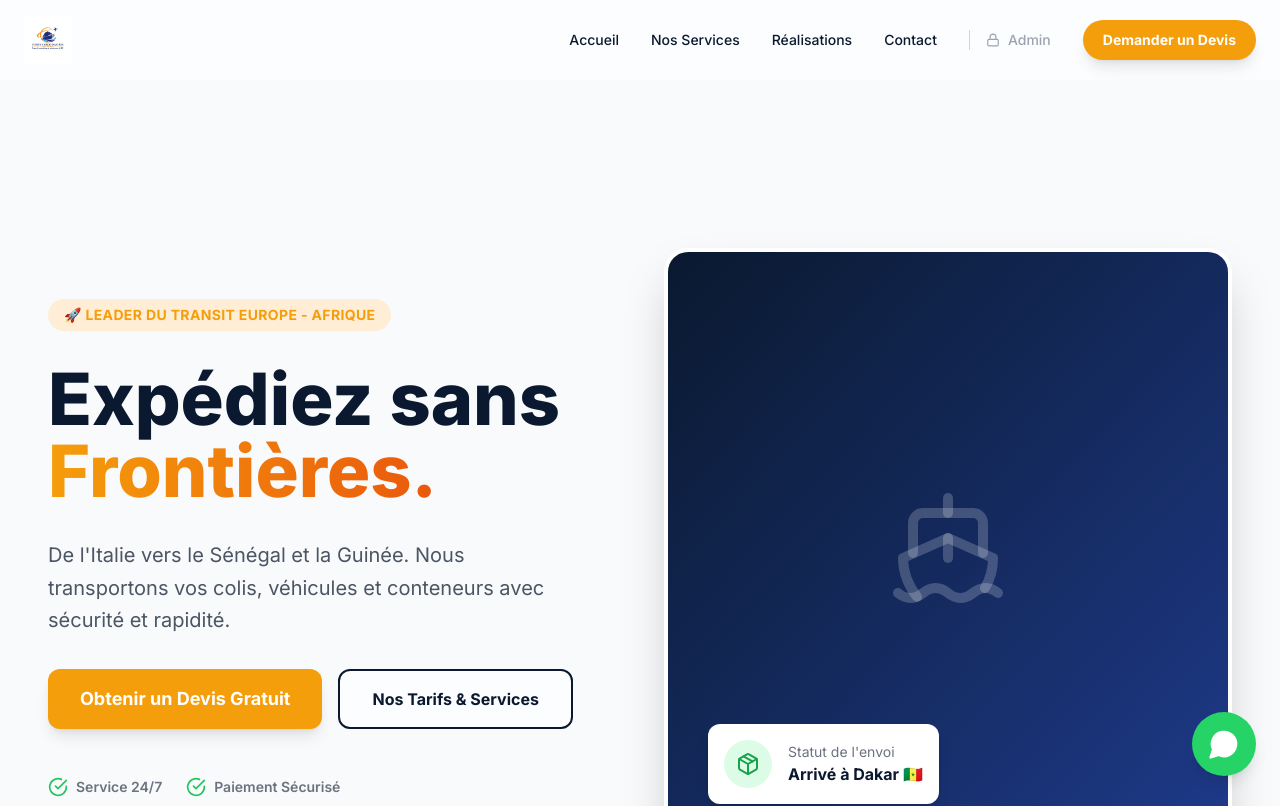
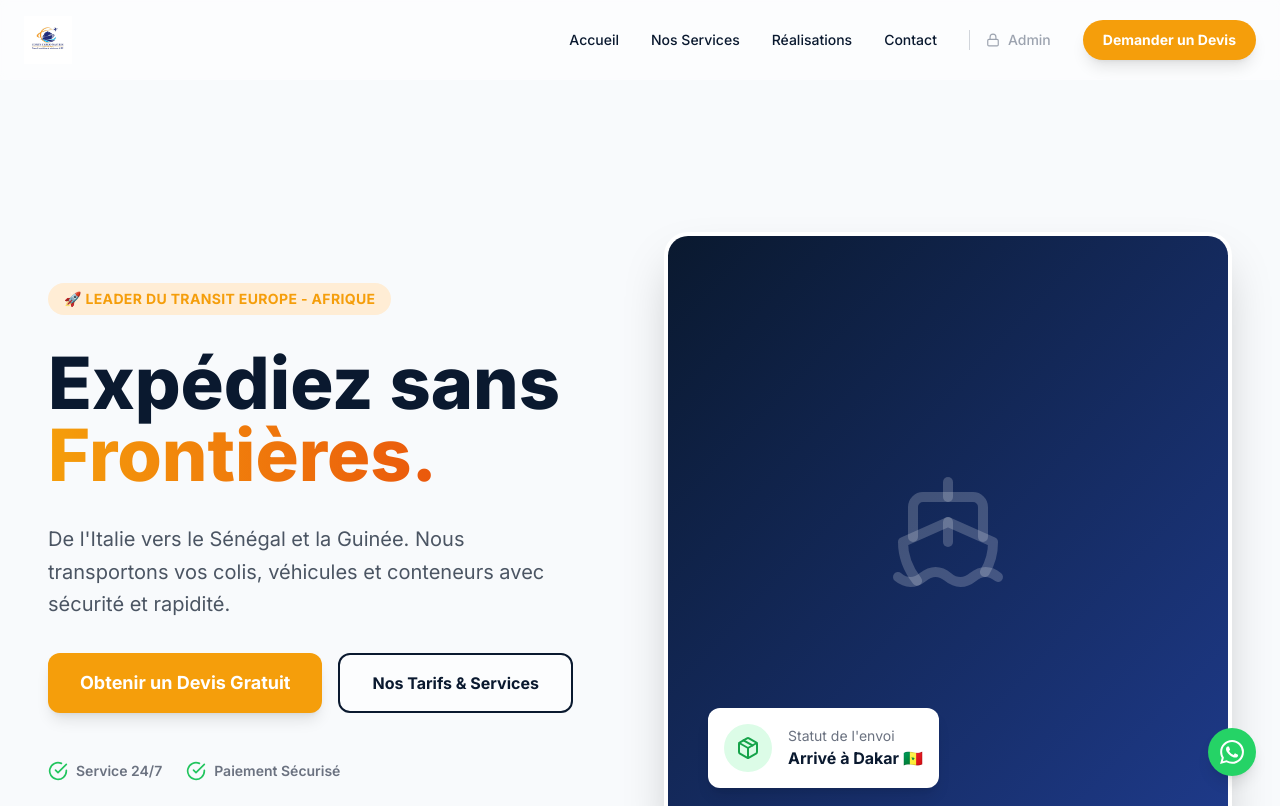
Before and after one commit to cheicktidjane312/conte-cargo-web, a Next.js app: page / in a window 1280 px wide. Shown: the top 806 px of the page. Built offline with nearby package versions, Linux system fonts and the light colour scheme.

Commit message:
Reduce top padding homepage

```diff
--- a/src/app/(site)/layout.tsx
+++ b/src/app/(site)/layout.tsx
@@ -21,7 +21,7 @@
     <html lang="fr">
       <body className={inter.className}>
         <Header />
-        <main className="min-h-screen pt-[80px]">
+        <main className="min-h-screen pt-16">
           {children}
         </main>
         <FloatingWhatsApp />
--- a/src/app/(site)/loading.tsx
+++ b/src/app/(site)/loading.tsx
@@ -1,16 +1,16 @@
 export default function Loading() {
   return (
-    <div className="fixed inset-0 z-[100] flex flex-col items-center justify-center bg-white">
-      {/* Animation des cercles (Spinner) */}
-      <div className="relative flex items-center justify-center mb-4">
-        {/* Cercle Bleu Extérieur */}
-        <div className="w-16 h-16 border-4 border-conte-blue/20 border-t-conte-blue rounded-full animate-spin"></div>
-        {/* Cercle Orange Intérieur */}
-        <div className="absolute w-8 h-8 border-4 border-conte-orange/20 border-b-conte-orange rounded-full animate-spin-reverse"></div>
+    <div className="fixed inset-0 z-50 flex items-center justify-center bg-white/80 backdrop-blur-sm">
+      <div className="relative flex items-center justify-center">
+        {/* Cercle extérieur */}
+        <div className="h-16 w-16 animate-spin rounded-full border-4 border-gray-200"></div>
+
+        {/* Cercle intérieur (couleur principale) */}
+        <div className="absolute h-16 w-16 animate-spin rounded-full border-4 border-blue-600 border-t-transparent"></div>
+
+        {/* Optionnel : Logo ou icône au centre */}
+        {/* <span className="absolute text-xs font-bold text-blue-600">CC</span> */}
       </div>
-
-      {/* Petit texte rassurant */}
-      <p className="text-conte-blue font-bold animate-pulse">Chargement...</p>
     </div>
   );
 }
--- a/src/components/ui/FloatingWhatsApp.tsx
+++ b/src/components/ui/FloatingWhatsApp.tsx
@@ -1,12 +1,12 @@
-// src/components/ui/FloatingWhatsApp.tsx
-"use client"; // Obligatoire car on utilise de l'interactivité (useState)
+"use client";
 
 import { useState } from 'react';
-import { MessageCircle, X } from 'lucide-react'; // On utilise les icônes Lucide
+import { X } from 'lucide-react';
 
 export default function FloatingWhatsApp() {
   const [isOpen, setIsOpen] = useState(false);
 
+  // Tes infos conservées intactes
   const contacts = [
     { country: 'Sénégal', flag: '🇸🇳', number: '221785060913', label: 'Dakar (Bureau 1)' },
     { country: 'Sénégal', flag: '🇸🇳', number: '221785049804', label: 'Dakar (Bureau 2)' },
@@ -17,9 +17,9 @@
   return (
     <div className="fixed bottom-6 right-6 z-50 flex flex-col items-end gap-4">
 
-      {/* MENU DÉROULANT (Apparaît quand on clique) */}
+      {/* MENU DÉROULANT (Reste identique mais ajusté pour ne pas être caché) */}
       <div className={`transition-all duration-300 origin-bottom-right ${isOpen ? 'scale-100 opacity-100' : 'scale-0 opacity-0'}`}>
-        <div className="bg-white rounded-xl shadow-2xl overflow-hidden border border-gray-100 w-64">
+        <div className="bg-white rounded-xl shadow-2xl overflow-hidden border border-gray-100 w-64 mb-2">
           <div className="bg-[#25D366] p-3 text-white text-center font-bold text-sm">
             👋 Discuter avec nous
           </div>
@@ -43,15 +43,19 @@
         </div>
       </div>
 
-      {/* BOUTON PRINCIPAL */}
+      {/* BOUTON PRINCIPAL (Optimisé : plus petit, sans rebond) */}
       <button
         onClick={() => setIsOpen(!isOpen)}
-        className={`p-4 rounded-full shadow-lg transition-all duration-300 hover:scale-110 flex items-center justify-center ${isOpen ? 'bg-gray-800 rotate-90' : 'bg-[#25D366] animate-bounce-slow'}`}
+        // 👇 Changements ici : h-12 w-12 (48px) au lieu de p-4, et suppression de animate-bounce
+        className={`h-12 w-12 rounded-full shadow-lg transition-transform duration-300 hover:scale-110 flex items-center justify-center ${isOpen ? 'bg-gray-800 rotate-90' : 'bg-[#25D366]'}`}
       >
         {isOpen ? (
-          <X className="w-8 h-8 text-white" />
+          <X className="w-6 h-6 text-white" />
         ) : (
-          <MessageCircle className="w-8 h-8 text-white fill-current" />
+          // Icône WhatsApp Officielle (plus propre)
+          <svg viewBox="0 0 24 24" className="h-6 w-6 fill-white" xmlns="http://www.w3.org/2000/svg">
+            <path d="M17.472 14.382c-.297-.149-1.758-.867-2.03-.967-.273-.099-.471-.148-.67.15-.197.297-.767.966-.94 1.164-.173.199-.347.223-.644.075-.297-.15-1.255-.463-2.39-1.475-.883-.788-1.48-1.761-1.653-2.059-.173-.297-.018-.458.13-.606.134-.133.298-.347.446-.52.149-.174.198-.298.298-.497.099-.198.05-.371-.025-.52-.075-.149-.669-1.612-.916-2.207-.242-.579-.487-.5-.669-.51-.173-.008-.371-.008-.57-.008-.198 0-.52.074-.792.372-.272.297-1.04 1.016-1.04 2.479 0 1.462 1.065 2.875 1.213 3.074.149.198 2.096 3.2 5.077 4.487.709.306 1.262.489 1.694.625.712.227 1.36.195 1.871.118.571-.085 1.758-.719 2.006-1.413.248-.694.248-1.289.173-1.413-.074-.124-.272-.198-.57-.347m-5.421 7.403h-.004a9.87 9.87 0 01-5.031-1.378l-.361-.214-3.741.982.998-3.648-.235-.374a9.86 9.86 0 01-1.51-5.26c.001-5.45 4.436-9.884 9.888-9.884 2.64 0 5.122 1.03 6.988 2.898a9.825 9.825 0 012.893 6.994c-.003 5.45-4.437 9.884-9.885 9.884m8.413-18.297A11.815 11.815 0 0012.05 0C5.495 0 .16 5.335.157 11.892c0 2.096.547 4.142 1.588 5.945L.057 24l6.305-1.654a11.882 11.882 0 005.683 1.448h.005c6.554 0 11.89-5.335 11.893-11.893a11.821 11.821 0 00-3.48-8.413Z"/>
+          </svg>
         )}
       </button>
     </div>
```
